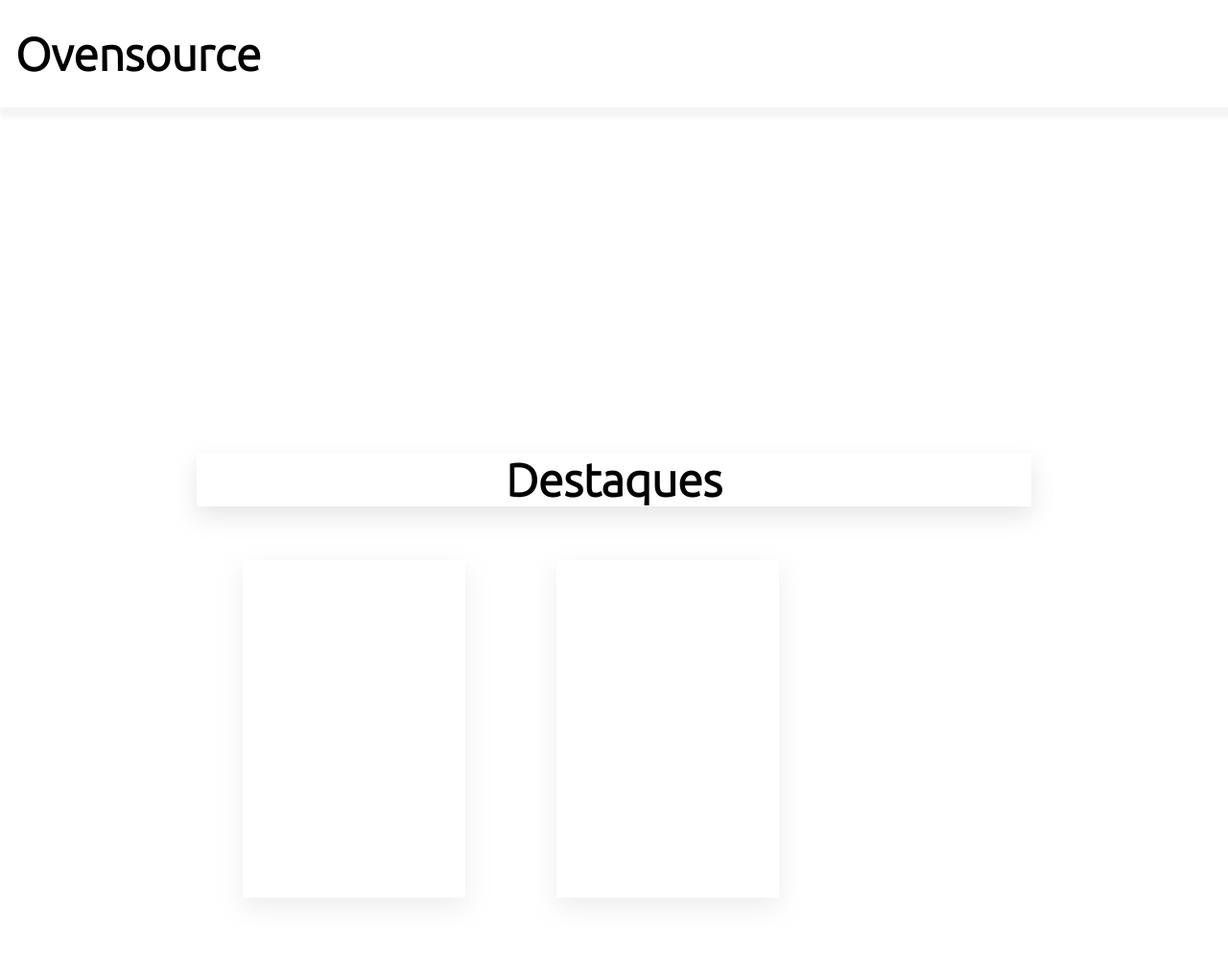
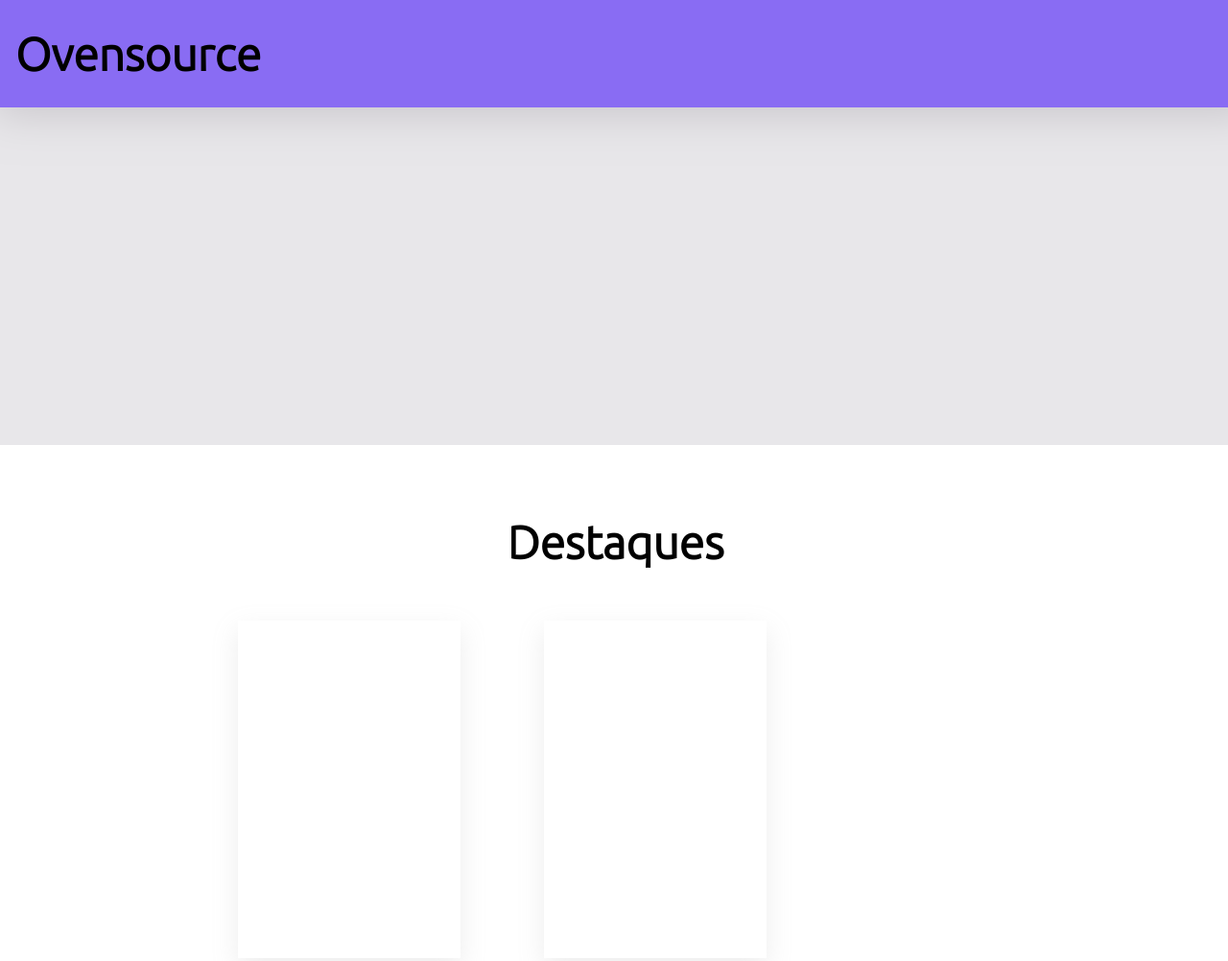
Before and after one commit to jvsenha/ovensource, a plain HTML site: page index.html in a window 1280 px wide. Shown: the top 1002 px of the page at 96% size. Drawn offline with Linux system fonts and the light colour scheme.

Commit message:
desing 2

```diff
--- a/index.html
+++ b/index.html
@@ -36,7 +36,7 @@
             <div class="content-main">
                 <section class="list-content">
                     <div class="img-list">
-
+                        <img src="" alt="">
                     </div>
                     <div class="div-list">
 
--- a/style.css
+++ b/style.css
@@ -22,10 +22,10 @@ h1 {
     height: 5em;
     margin: 0 auto;
     padding: 1em;
-    background-color: rgb(255, 255, 255);
-    -webkit-box-shadow: 0px 10px 5px 0px rgba(171, 171, 171, 0.13);
-    -moz-box-shadow: 0px 10px 5px 0px rgba(171, 171, 171, 0.13);
-    box-shadow: 0px 10px 5px 0px rgba(171, 171, 171, 0.13);
+    background-color: rgb(137, 108, 243);
+    -webkit-box-shadow: -5px 6px 45px 1px rgba(110,102,110,0.74);
+    -moz-box-shadow: -5px 6px 45px 1px rgba(110,102,110,0.74);
+    box-shadow: -5px 6px 45px 1px rgba(110,102,110,0.74);
 }
 
 .header {}
@@ -45,7 +45,8 @@ h1 {
 .slide {
     height: 22em;
     width: 100%;
-
+    background-color: rgba(223, 222, 226, 0.705);
+    margin-bottom: 5%;
 }
 
 .grid-content {
@@ -64,15 +65,16 @@ h1 {
 
 .title-grid {
     margin: 0 auto;
+    padding: .1em;
     width: 100%;
     text-align: center;
-    -webkit-box-shadow: 0px 10px 25px 0px rgba(150, 150, 150, 0.24);
-    -moz-box-shadow: 0px 10px 25px 0px rgba(150, 150, 150, 0.24);
-    box-shadow: 0px 10px 25px 0px rgba(150, 150, 150, 0.24);
+
+
+
 }
 
 .div-grid {
-    margin: 5.5% 5.5%;
+    margin: 5% 5%;
     width: 14.5em;
     float: left;
     height: 22em;
@@ -99,12 +101,14 @@ h1 {
     margin: 0 auto;
     width: 100%;
     height: 35em;
+    margin-top: 5%;
     border: 1px solid black;
 }
 
 .banner {
     width: 100%;
     height: 100%;
+
 }
 
 .post-content {
```
